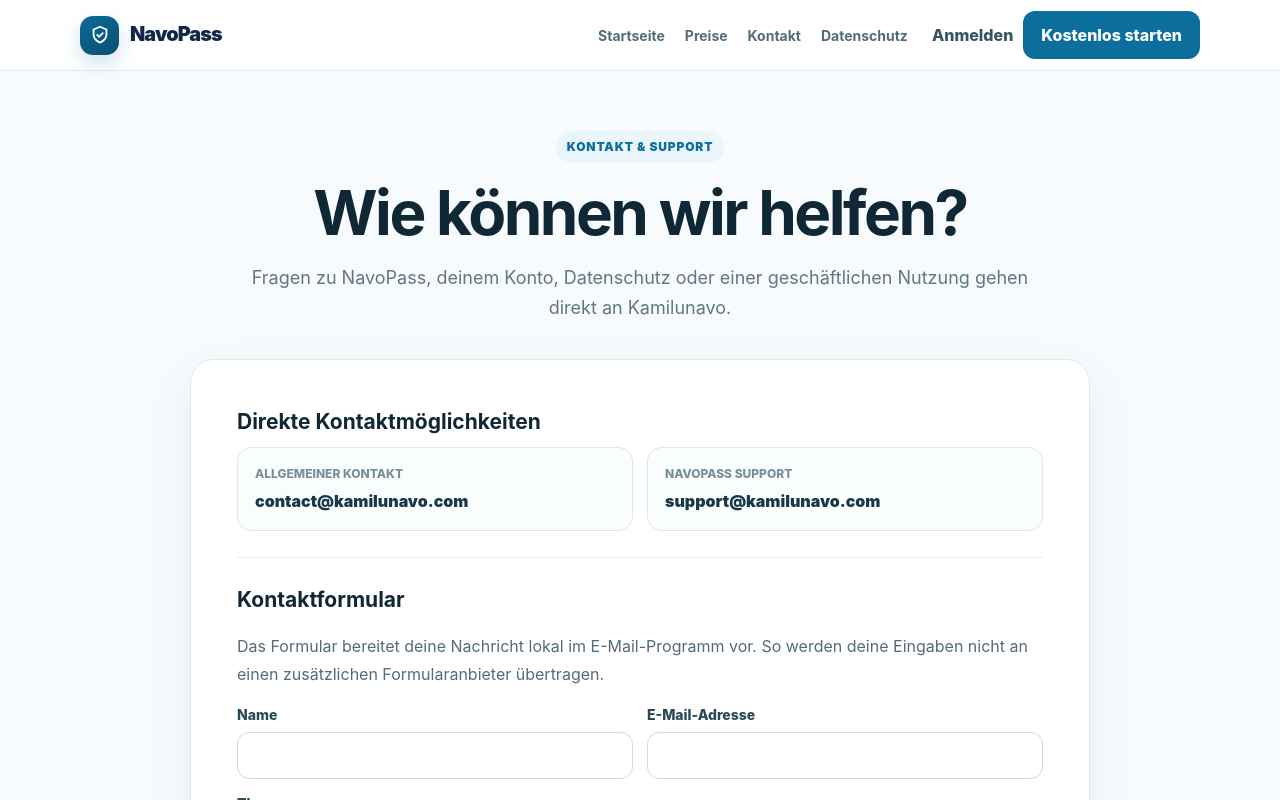
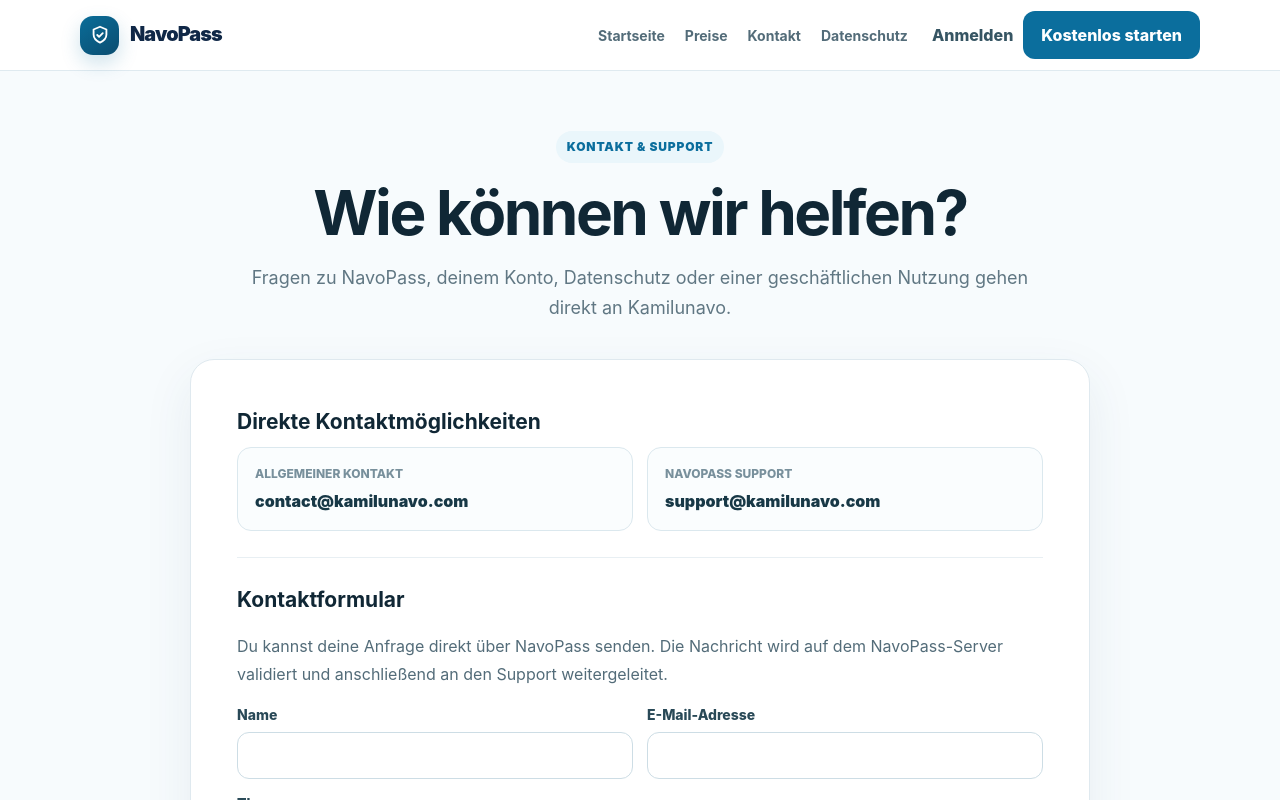
Before and after one commit to acciento89-bot/navopass, a Next.js app: page /kontakt in a window 1280 px wide. Shown: the top 800 px of the page. Built offline with nearby package versions, Linux system fonts and the light colour scheme.

Commit message:
Use server-backed contact form

```diff
--- a/app/kontakt/page.tsx
+++ b/app/kontakt/page.tsx
@@ -8,7 +8,9 @@
   description: "Kontakt und Support für NavoPass.",
 };
 
-export default function ContactPage() {
+export default async function ContactPage({ searchParams }: { searchParams: Promise<{ sent?: string; error?: string }> }) {
+  const { sent, error } = await searchParams;
+
   return (
     <PublicShell>
       <main className={styles.main}>
@@ -29,8 +31,8 @@
 
           <section>
             <h2>Kontaktformular</h2>
-            <p>Das Formular bereitet deine Nachricht lokal im E-Mail-Programm vor. So werden deine Eingaben nicht an einen zusätzlichen Formularanbieter übertragen.</p>
-            <NavoPassContactForm />
+            <p>Du kannst deine Anfrage direkt über NavoPass senden. Die Nachricht wird auf dem NavoPass-Server validiert und anschließend an den Support weitergeleitet.</p>
+            <NavoPassContactForm sent={sent === "1"} error={error} />
           </section>
 
           <section>
```
